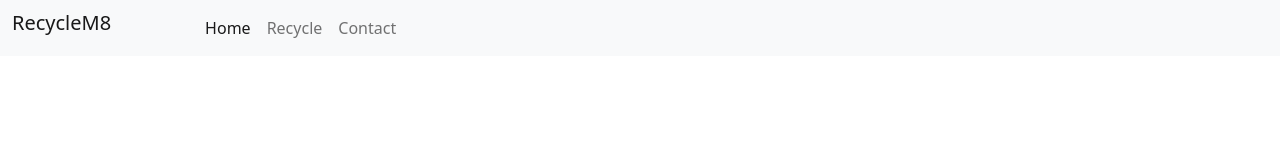
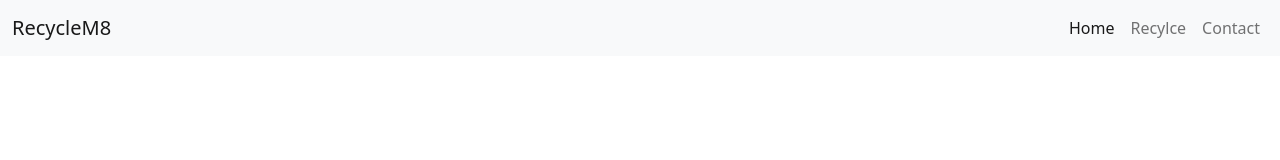
Before and after one commit to VinBdev/recycleM8, a plain HTML site: page index.html in a window 1280 px wide. Drawn offline with nearby package versions, Linux system fonts and the light colour scheme.

Commit message:
Justified navbar using bootstrap

```diff
--- a/css/style.css
+++ b/css/style.css
@@ -2,7 +2,7 @@
 
     height: 800px;
     width: 100%;
-    background: url(../images/recylcem8-hero-image.jpeg) no-repeat center center;
+    background: url(css/images/recylcem8-hero-image.jpeg) no-repeat center center;
     background-size: cover;
     object-position: center;
     object-fit: fill;
--- a/index.html
+++ b/index.html
@@ -11,28 +11,23 @@
     <header class="navbar-header">
       <nav class="navbar navbar-expand-lg navbar-light bg-light">
         <div class="container-fluid">
-              <div class="row">
-                <div class="col col-sm-6">
-              <a class="navbar-brand" href="#">RecycleM8</a>
-                  <button class="navbar-toggler" type="button" data-bs-toggle="collapse" data-bs-target="#navbarText" aria-controls="navbarText" aria-expanded="false" aria-label="Toggle navigation">
+          <a class="navbar-brand" href="index.html">RecycleM8</a>
+          <button class="navbar-toggler" type="button" data-bs-toggle="collapse" data-bs-target="#navbarSupportedContent" aria-controls="navbarSupportedContent" aria-expanded="false" aria-label="Toggle navigation">
             <span class="navbar-toggler-icon"></span>
           </button>
-                </div>
-                <div class="col col-sm-6">
-              <div class="collapse navbar-collapse" id="navbarText">
-                <ul class="navbar-nav nav-fill me-auto mb-2 mb-lg-0">
+          <div class="collapse navbar-collapse" id="navbarSupportedContent">
+            <ul class="navbar-nav ms-auto mb-2 mb-lg-0">
               <li class="nav-item">
                 <a class="nav-link active" aria-current="page" href="index.html">Home</a>
               </li>
               <li class="nav-item">
-                    <a class="nav-link" href="#">Recycle</a>
+                <a class="nav-link" href="#">Recylce</a>
               </li>
               <li class="nav-item">
                 <a class="nav-link" href="#">Contact</a>
               </li>
             </ul>
-              </div>
-            </div>
+
           </div>
         </div>
       </nav>
@@ -43,6 +38,6 @@
       </div>
     </section>
 
-    <script src="https://cdn.jsdelivr.net/npm/bootstrap@5.1.3/dist/js/bootstrap.bundle.min.js" integrity="sha384-ka7Sk0Gln4gmtz2MlQnikT1wXgYsOg+OMhuP+IlRH9sENBO0LRn5q+8nbTov4+1p" crossorigin="anonymous"></script>
-</body>
+    <script src="https://cdn.jsdelivr.net/npm/@popperjs/core@2.10.2/dist/umd/popper.min.js" integrity="sha384-7+zCNj/IqJ95wo16oMtfsKbZ9ccEh31eOz1HGyDuCQ6wgnyJNSYdrPa03rtR1zdB" crossorigin="anonymous"></script>
+    <script src="https://cdn.jsdelivr.net/npm/bootstrap@5.1.3/dist/js/bootstrap.min.js" integrity="sha384-QJHtvGhmr9XOIpI6YVutG+2QOK9T+ZnN4kzFN1RtK3zEFEIsxhlmWl5/YESvpZ13" crossorigin="anonymous"></script></body>
 </html>
```
Lines whose indentation alone changed are shown as unchanged.
